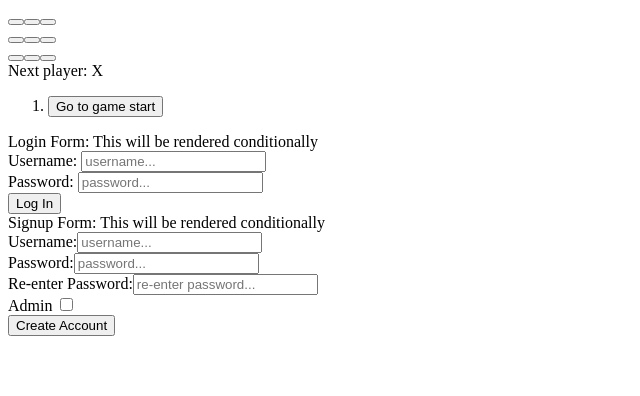
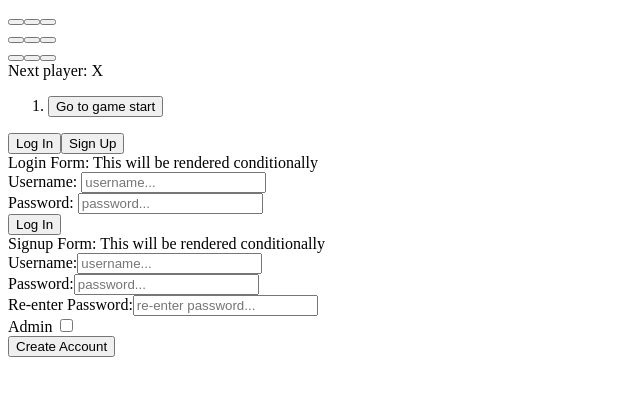
Before and after one commit to sallyyeng/Sesa.me, a React app: page / in a window 1280 px wide. Shown: the top 396 px of the page, without its empty margins (0-640 px from the left). Built offline with nearby package versions, Linux system fonts and the light colour scheme; the HTML template or start-up script is replaced by a standard one.

Commit message:
Set framework for conditional view rendering

```diff
--- a/client/src/index.jsx
+++ b/client/src/index.jsx
@@ -9,13 +9,21 @@ class App extends React.Component {
   constructor(props) {
     super(props);
     this.state = {
-
+      username: '',
+      type: '',
+      showForms: false,
+      //Possible view values:
+        // restricted: only render game
+        // unrestricted: render game, login and signup buttons (after user has clicked button 10x)
+        // login: render login component (if user clicks on login button)
+        // signup: render signup component (if user clicks on signup button OR creates an account, will be redirected)
+        // submissions: render sumbissions component (if user is successfully logged in)
+      view: 'restricted'
     }
   }
 
   //MAKE SURE THIS INTERACTS CORRECTLY WITH SERVER/DB
-  //On successful user creation, should redirect to login page
-  //On failed user creation (ie: user already in use), should redirect to create user page with descriptive error message
+
   createUser(username, password, admin) {
     console.log(` ${username}, ${password}, ${admin} posted to server`);
     $.ajax({
@@ -28,9 +36,16 @@ class App extends React.Component {
       },
       success: (data) => {
         console.log(success);
+        this.setState({
+          view: 'login'
+        });
       },
       error: (error) => {
         console.log(error);
+        alert('Woops, looks like that username is already taken!');
+        this.setState({
+          view: 'signUp'
+        });
       }
     });
   }
@@ -46,6 +61,10 @@ class App extends React.Component {
       },
       success: (data) => {
         console.log(data);
+        this.setState({
+          view: 'submissions',
+          // should this recieve data from db to set state values for type (admin?) and username???
+        });
       },
       error: (error) => {
         console.log(error);
@@ -53,12 +72,26 @@ class App extends React.Component {
     });
   }
 
+  showLogIn() {
+    this.setState({
+      view: 'login'
+    });
+  }
+
+  showSignUp() {
+    this.setState({
+      view: 'signup'
+    });
+  }
+
   render() {
     return (
       <div>
-      <Game/>
-      <Login logInUser={this.logInUser.bind(this)}/>
-      <Signup createUser={this.createUser.bind(this)}/>
+        <Game/>
+        <button onClick={this.showLogIn.bind(this)}>Log In</button>
+        <button onClick={this.showSignUp.bind(this)}>Sign Up</button>
+        <Login logInUser={this.logInUser.bind(this)}/>
+        <Signup createUser={this.createUser.bind(this)}/>
       </div>
     )
   }
```
Also changed, not shown: 1 other file (tests, documents, lock files or other folders).
